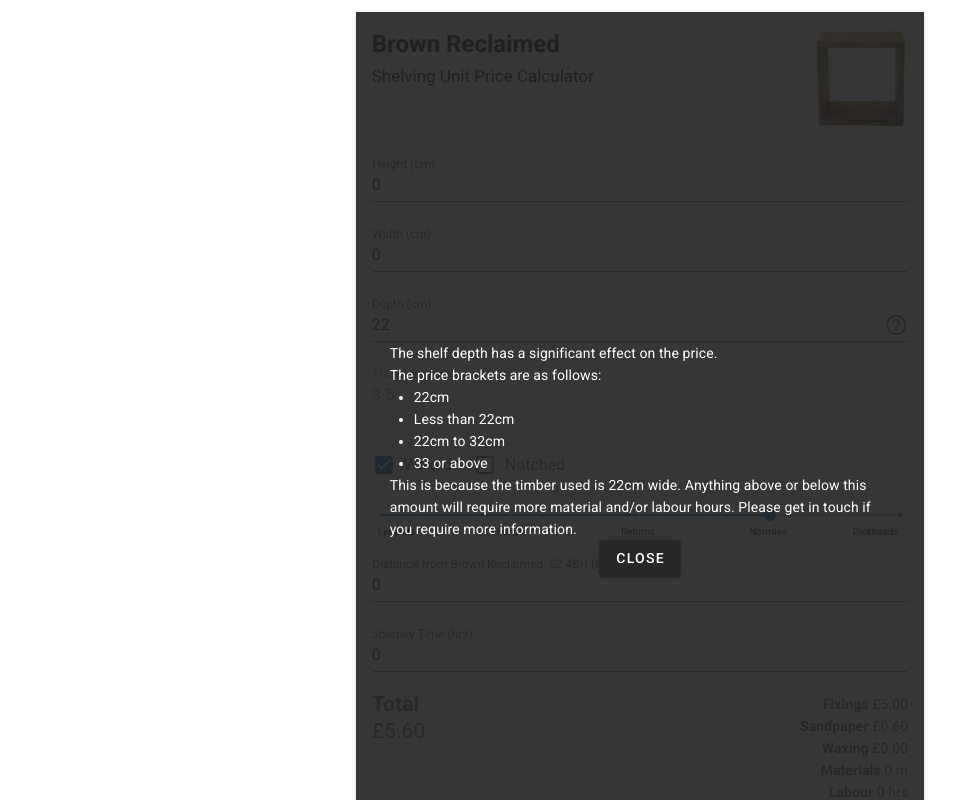
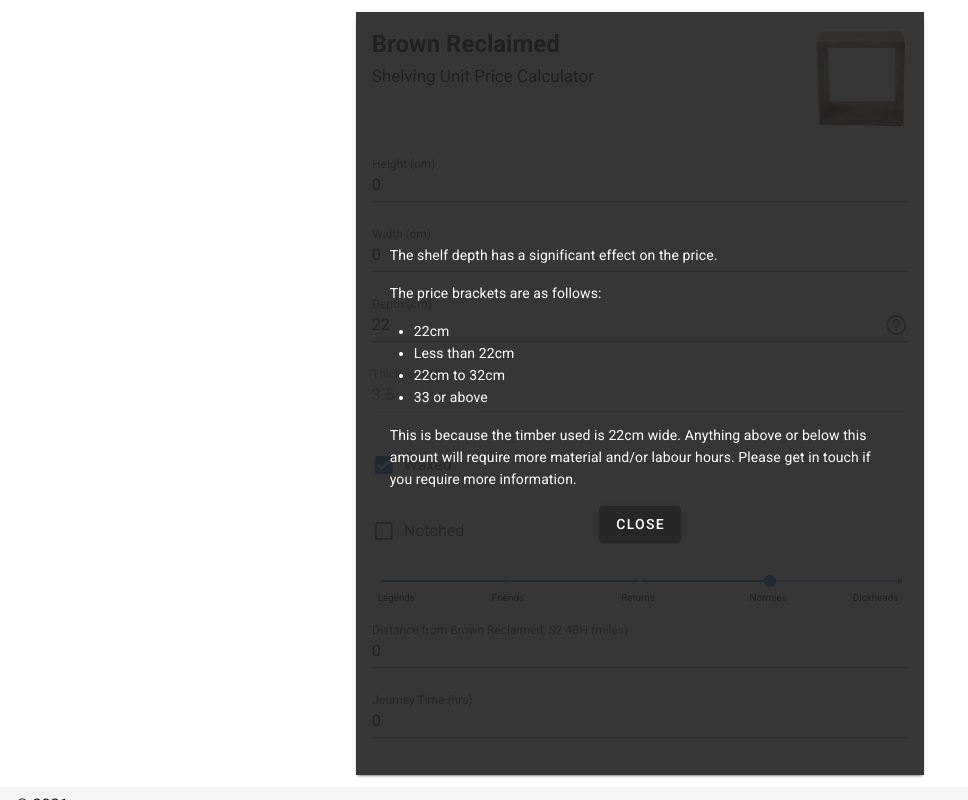
Before and after one commit to saifmode/browncalc, a Nuxt app: page / in a window 1280 px wide. Both pictures are taken after a click on the button 896 px from the left and 324 px from the top of the page. Shown: the top 800 px of the page, without its empty margins (0-968 px from the left). Built offline with nearby package versions, Linux system fonts and the light colour scheme.

Commit message:
Complete form fields component and data composition

```diff
--- /dev/null
+++ b/components/BRApp.vue
@@ -0,0 +1,130 @@
+<template>
+	<div>
+		<b-r-form :fields="fields" />
+	</div>
+</template>
+
+<script>
+export default {
+	data() {
+		return {
+			fields: [
+				{
+					attrs: {
+						id: 'height',
+						is: 'v-text-field',
+						label: 'Height (cm)',
+						max: 300,
+						type: 'number',
+					},
+					value: 0,
+				},
+				{
+					attrs: {
+						id: 'width',
+						is: 'v-text-field',
+						label: 'Width (cm)',
+						max: 300,
+						type: 'number',
+					},
+					value: 0,
+				},
+				{
+					attrs: {
+						id: 'depth',
+						is: 'v-text-field',
+						label: 'Depth (cm)',
+						type: 'number',
+					},
+					help: `<p>
+						The shelf depth has a significant effect on the price.
+						</p>
+						<p>
+							The price brackets are as follows:
+						</p>
+						<p>
+							<ul>
+								<li>22cm</li>
+								<li>Less than 22cm</li>
+								<li>22cm to 32cm</li>
+								<li>33 or above</li>
+							</ul>
+						</p>
+						<p>
+							This is because the timber used is 22cm wide. Anything above or below this amount will require more material and/or labour hours. Please get in touch if you require more information.
+						</p>`,
+					value: 22,
+				},
+				{
+					attrs: {
+						id: 'thickness',
+						disabled: true,
+						is: 'v-text-field',
+						label: 'Thickness (cm)',
+						type: 'number',
+					},
+					value: 3.5,
+				},
+				{
+					attrs: {
+						id: 'waxed',
+						is: 'v-checkbox',
+						label: 'Waxed',
+					},
+					value: true,
+				},
+				{
+					attrs: {
+						id: 'notched',
+						is: 'v-checkbox',
+						label: 'Notched',
+					},
+					value: false,
+				},
+				{
+					attrs: {
+						id: 'friendship',
+						is: 'v-slider',
+						max: 4,
+						step: 1,
+						style: 'font-size: 0.7em',
+						tickLabels: [
+					        'Legends',
+					        'Friends',
+							'Returns',
+					        'Normies',
+					        'Dickheads',
+					      ],
+					    ticks: 'always',
+					    tickSize: 4,
+					},
+					value: 3,
+				},
+				{
+					attrs: {
+						id: 'distance',
+						is: 'v-text-field',
+						label: 'Distance from Brown Reclaimed, S2 4BH (miles)',
+						type: 'number',
+					},
+					value: 0,
+				},
+				{
+					attrs: {
+						id: 'journeyTime',
+						is: 'v-text-field',
+						label: 'Journey Time (hrs)',
+						type: 'number',
+					},
+					value: 0,
+				},
+			]
+		}
+	},
+	methods: {
+		getField(id) {
+			return this.fields.find(field => field.attrs.id === id);
+		},
+	},
+}
+</script>
--- /dev/null
+++ b/components/BRForm.vue
@@ -0,0 +1,24 @@
+<template>
+	<v-form>
+		<div v-for="field in fields">
+			<component
+				v-bind="field.attrs"
+				v-model="field.value"
+				:append-icon='field.help ? "mdi-help-circle-outline" : null'
+				@click:append="$store.dispatch('updateHelpText', field.help)"
+			/>
+		</div>
+		<b-r-form-help />
+	</v-form>
+</template>
+
+<script>
+export default {
+	props: {
+		fields: {
+			type: Array,
+			required: true,
+		},
+	},
+}
+</script>
--- /dev/null
+++ b/components/BRFormHelp.vue
@@ -0,0 +1,35 @@
+<template>
+	<v-overlay
+		absolute
+		opacity="0.9"
+		:value="showOverlay"
+	>
+		<div style="text-align: center; margin: 34px">
+			<div
+				style="text-align: left"
+				v-html='helpText'
+			/>
+			<v-btn color="danger" @click="onClickClose">
+				Close
+			</v-btn>
+		</div>
+	</v-overlay>
+</template>
+
+<script>
+export default {
+	computed: {
+		helpText() {
+			return this.$store.getters.helpText;
+		},
+		showOverlay() {
+			return !!this.$store.getters.helpText;
+		},
+	},
+	methods: {
+		onClickClose() {
+			this.$store.dispatch('updateHelpText', '');
+		}
+	}
+}
+</script>
--- a/pages/index.vue
+++ b/pages/index.vue
@@ -18,7 +18,7 @@
           </div>
         </v-card-title>
         <v-card-text>
-          <BrownForm />
+          <b-r-app />
         </v-card-text>
       </v-card>
     </v-col>
--- /dev/null
+++ b/store/index.js
@@ -0,0 +1,19 @@
+export const state = () => ({
+	helpText: '',
+});
+
+export const mutations = {
+	setHelpText(state, payload) {
+		state.helpText = payload;
+	},
+};
+
+export const actions = {
+	updateHelpText({ commit }, payload) {
+		commit('setHelpText', payload);
+	},
+};
+
+export const getters = {
+	helpText: (state) => state.helpText,
+};
```
